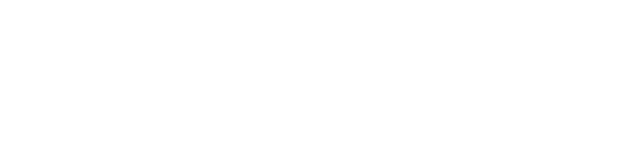
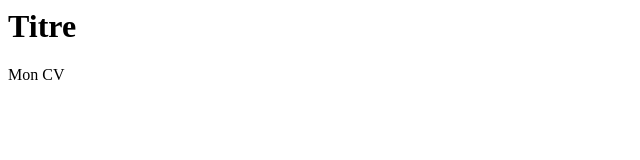
Before and after one commit to Djigla/git-mon-cv, a plain HTML site: page index.html in a window 1280 px wide. Shown: the whole page, without its empty margins (0-640 px from the left). Drawn offline with Linux system fonts and the light colour scheme.

Commit message:
mise en place de la section titre

```diff
--- a/index.html
+++ b/index.html
@@ -6,6 +6,9 @@
     <title>Document</title>
 </head>
 <body>
-
+    <div>
+        <h1>Titre</h1>
+        <p>Mon CV</p>
+    </div>
 </body>
 </html>
```
